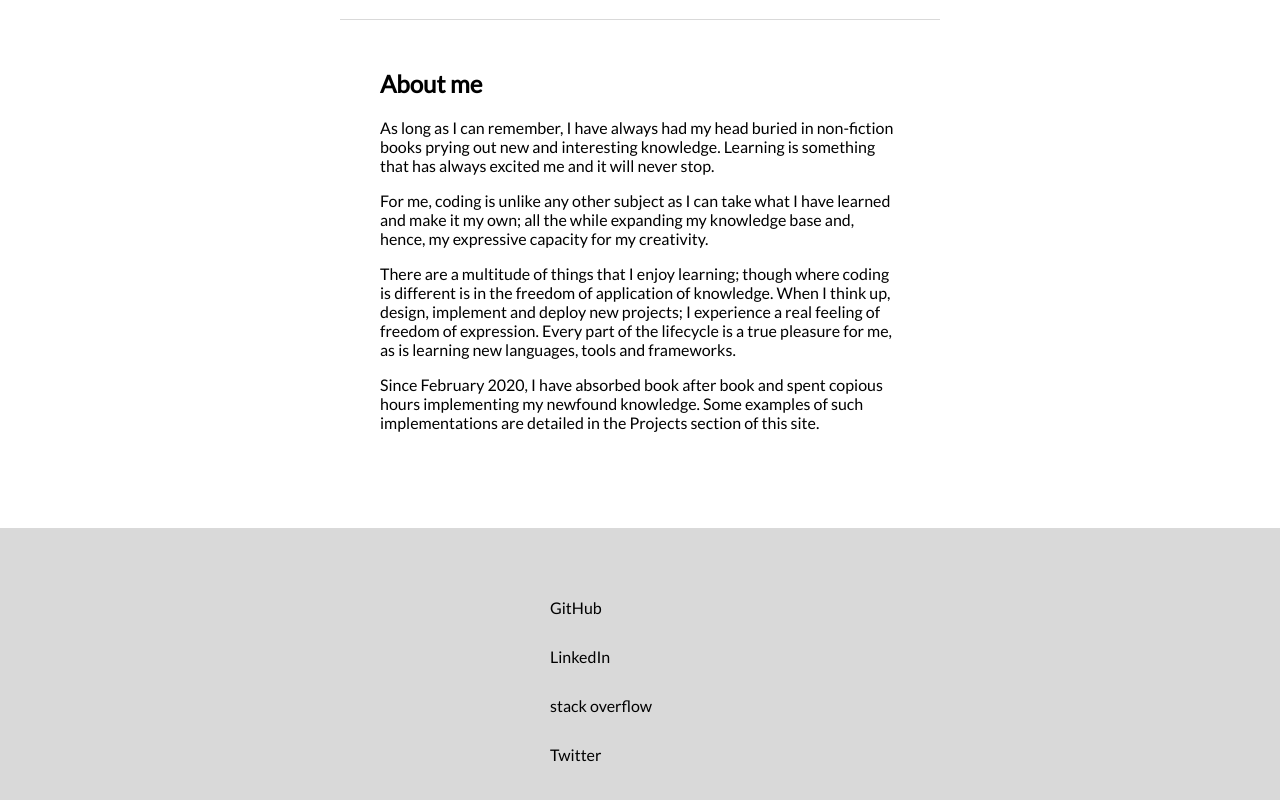
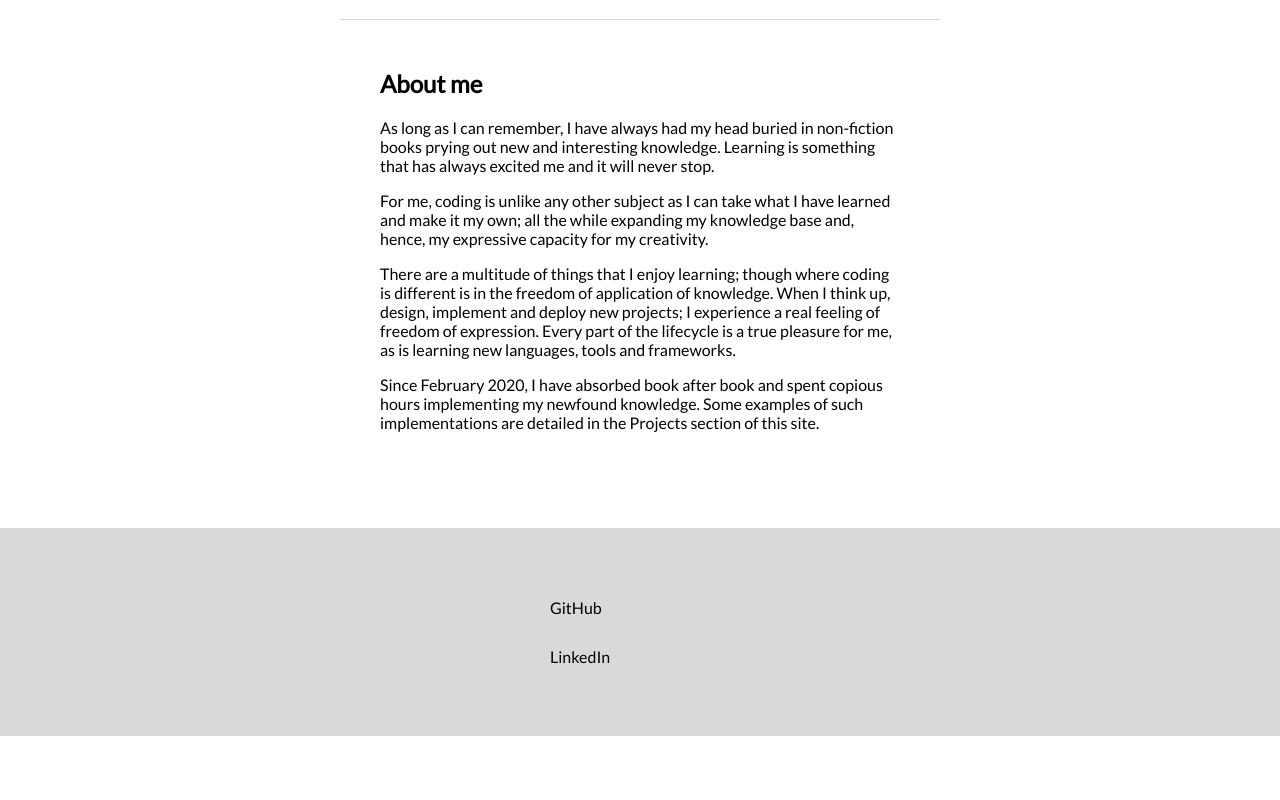
Before and after one commit to lsneddon-cmd/lsneddon, a plain HTML site: page index.html in a window 1280 px wide. Shown: the part 887-1687 px from the top of the page. After the commit the page ends 1623 px from the top, so only its background shows below. Drawn offline with Linux system fonts and the light colour scheme.

Commit message:
Removed redundant hyperlinks from footer
Signed-off-by: lsneddon-cmd <61014463+lsneddon-cmd@users.noreply.github.com>

```diff
--- a/index.html
+++ b/index.html
@@ -128,8 +128,6 @@
   <div class="foot">
     <a target="_blank" rel="noopener noreferrer" href="https://github.com/lsneddon-cmd">GitHub</a>
     <a target="_blank" rel="noopener noreferrer" href="http://www.linkedin.com/in/lsneddoncodes">LinkedIn</a>
-    <a target="_blank" rel="noopener noreferrer" href="https://stackoverflow.com/users/12854901/lsneddon">stack overflow</a>
-    <a target="_blank" rel="noopener noreferrer" href="https://twitter.com/lsneddon4">Twitter</a>
   </div>
 </footer>
 
```
